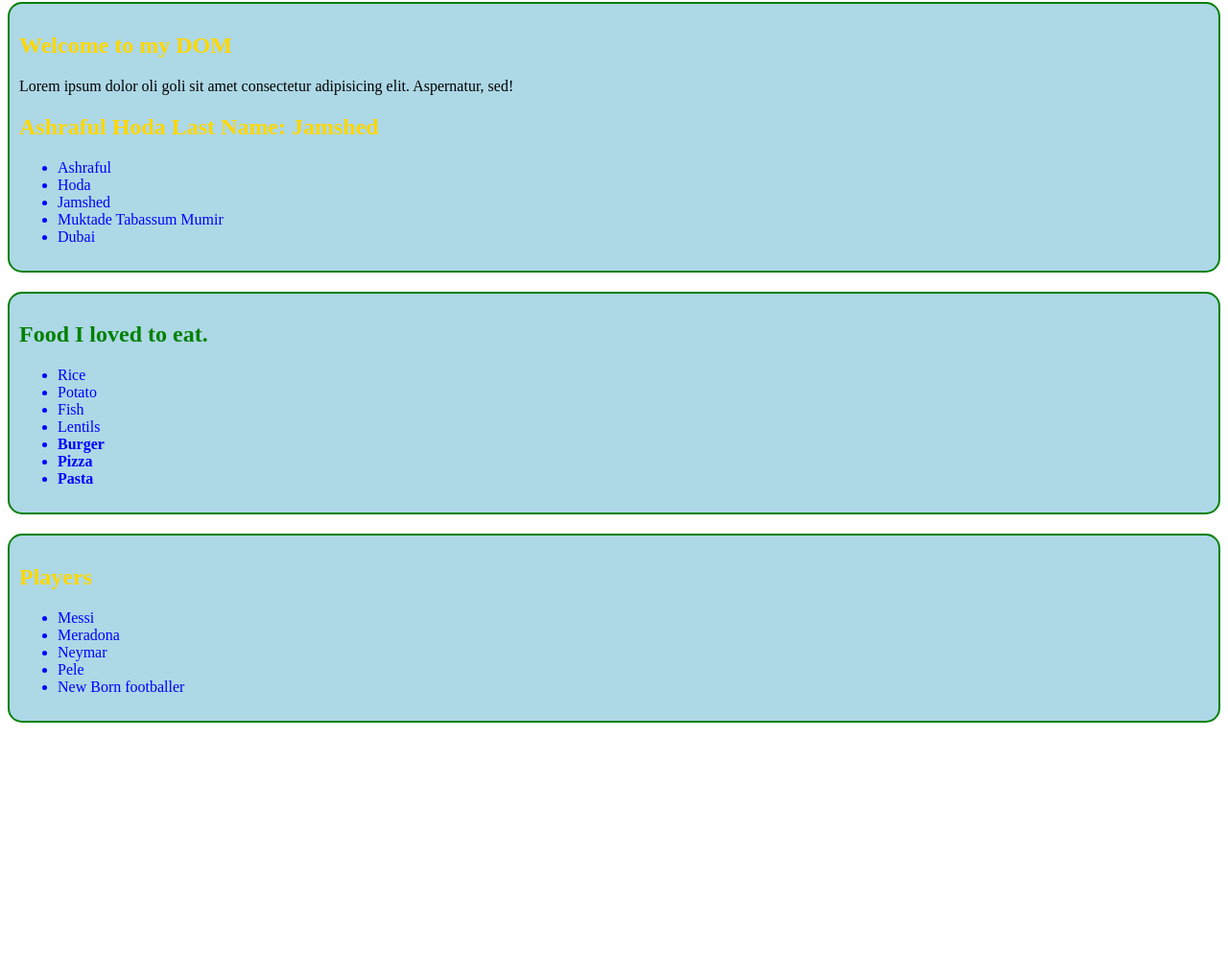
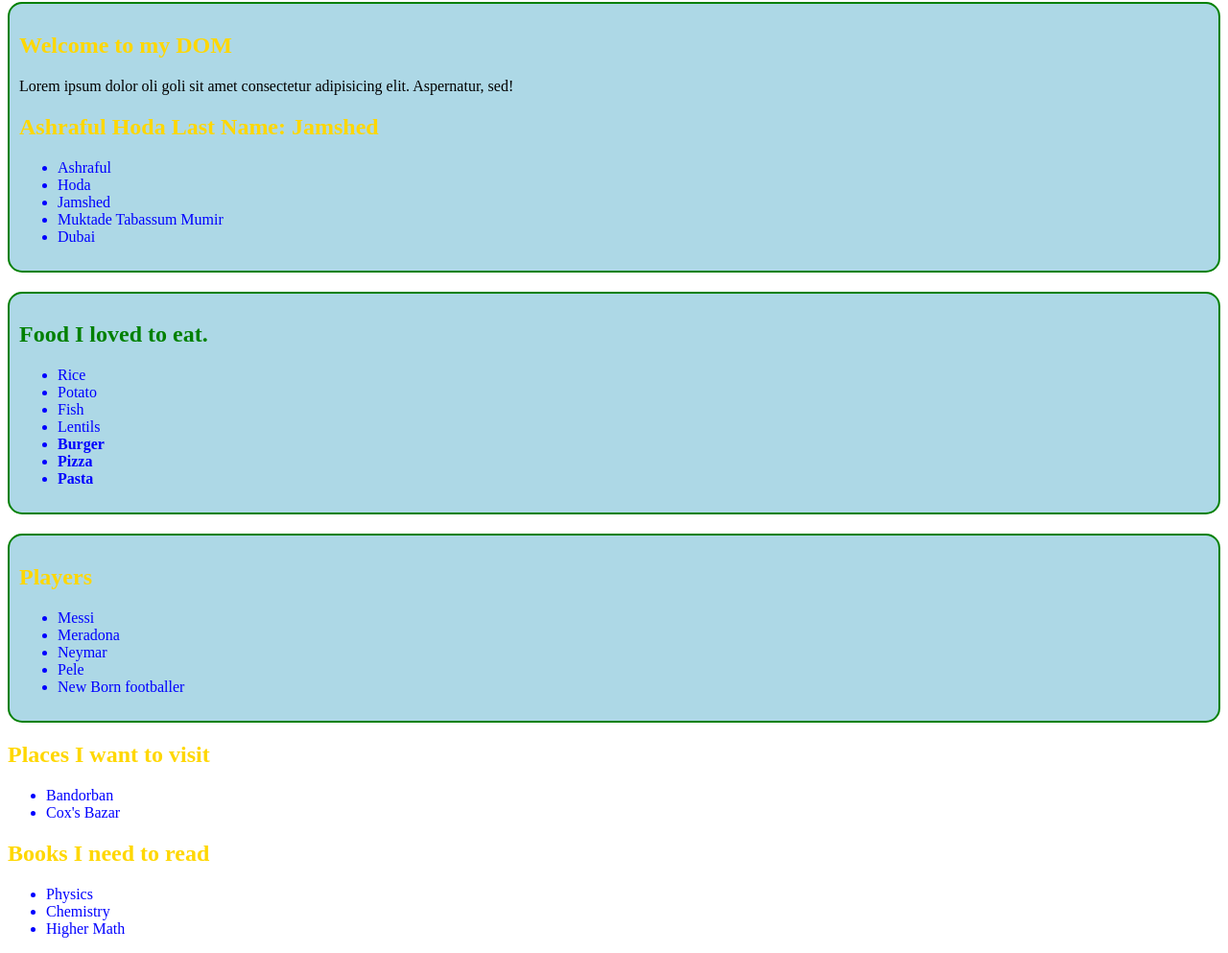
Before and after one commit to ashrafulhoda789/DOM-PH, a plain HTML site: page Tour_of_DOM/index.html in a window 1280 px wide. Shown: the part 78-1071 px from the top of the page at 96% size. Before the commit the page ends 851 px from the top, so only its background shows below. Drawn offline with Linux system fonts and the light colour scheme.

Commit message:
create html in Js

```diff
--- a/Tour_of_DOM/index.html
+++ b/Tour_of_DOM/index.html
@@ -22,7 +22,7 @@
     <header>
         <h1>This is my header with no banner</h1>
     </header>
-    <main>
+    <main id="main-container">
         <!-- <h1>Welcome to my DOM</h1>
         <ul>
             <li>Ashraful</li>
--- a/Tour_of_DOM/js/script.js
+++ b/Tour_of_DOM/js/script.js
@@ -31,3 +31,52 @@
 
 // append the child to the parent
 playerList.appendChild(newChild)
+
+
+// Append
+/**
+ * Parent node
+*/
+
+// 1. parent node
+const  mainContainer = document.getElementById('main-container');
+// console.log(mainContainer);
+
+//2. Create child node
+const placesSection = document.createElement('section');
+
+// create h1
+const h1 = document.createElement('h1');
+h1.innerText = 'Places I want to visit';
+placesSection.appendChild(h1);
+
+const ul = document.createElement('ul');
+
+const li1 = document.createElement('li');
+li1.innerText = 'Bandorban';
+ul.appendChild(li1);
+
+const li2 = document.createElement('li');
+li2.innerText = "Cox's Bazar";
+ul.appendChild(li2);
+
+placesSection.appendChild(ul);
+
+// 3. append placesSection to the mainContainer
+mainContainer.appendChild(placesSection);
+
+
+
+// Easier to create HTML
+const booksSection = document.createElement('section');
+
+booksSection.innerHTML = `
+    <h1>Books I need to read</h1>
+    <ul>
+        <li>Physics</li>
+        <li>Chemistry</li>
+        <li>Higher Math</li>
+    </ul>
+`;
+
+mainContainer.appendChild(booksSection);
```
